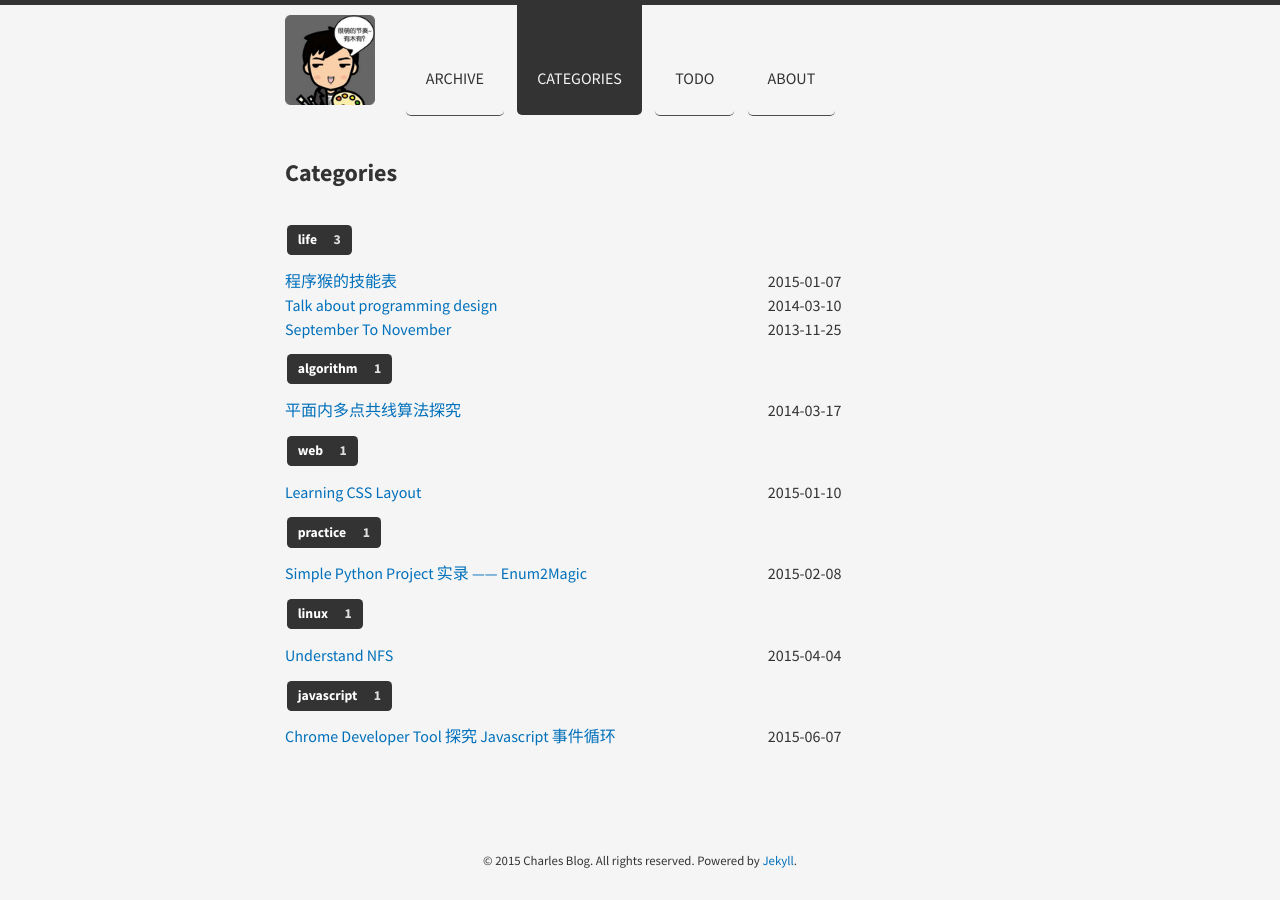
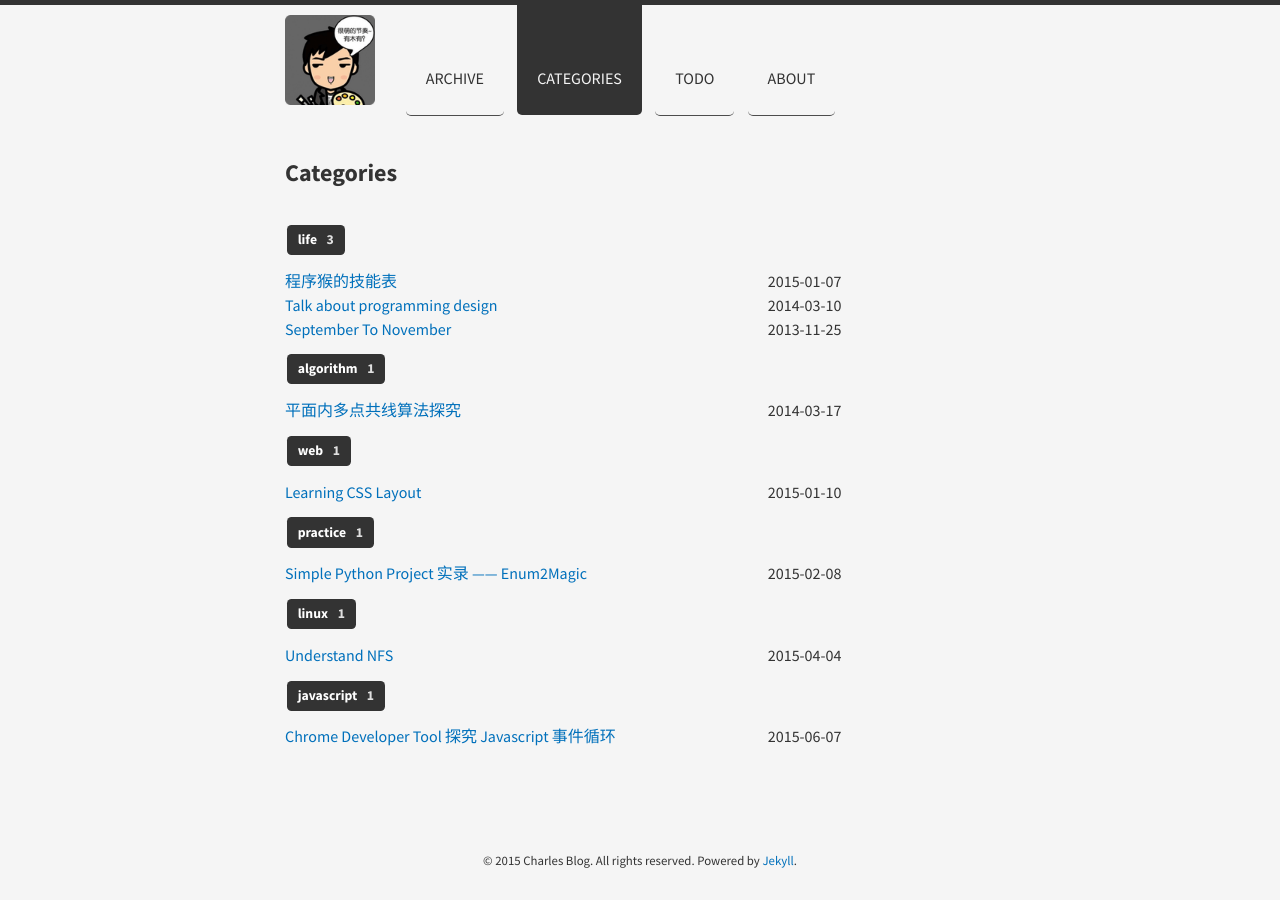
Before and after one commit to JavaCS3/blog, a Jekyll site: the page built from categories/index.html, in a window 1280 px wide. Built offline with Jekyll 4.4.1, drawn with Linux system fonts in a browser that asks for light colours; nearby versions of some CDN libraries; Markdown is read by kramdown in place of the engine named in the settings.

Commit message:
test new cat

```diff
--- a/public/css/main.scss
+++ b/public/css/main.scss
@@ -364,7 +364,7 @@ dl,
     display: inline-block;
     vertical-align: top;
     font-weight: 700;
-    margin-left: 1em;
+    margin-left: 0.5em;
     opacity: 0.85;
 }
 
```
